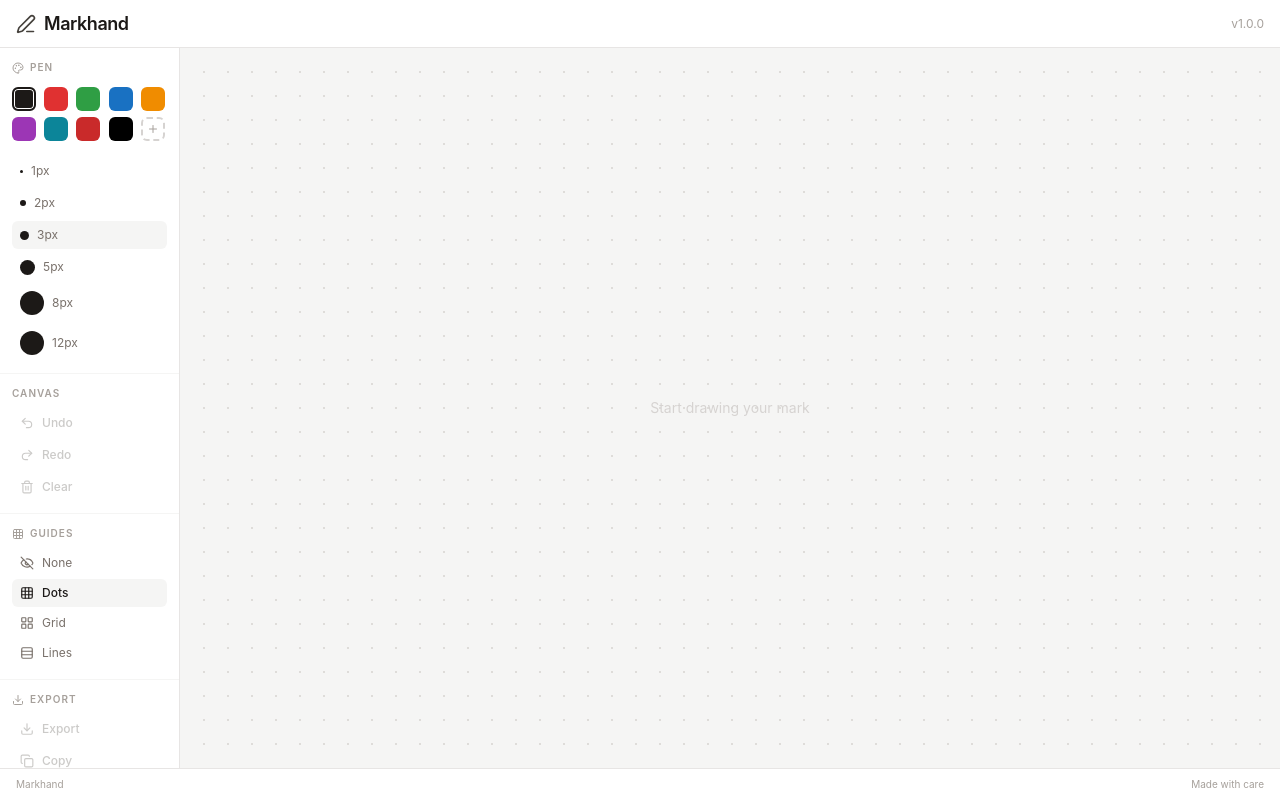
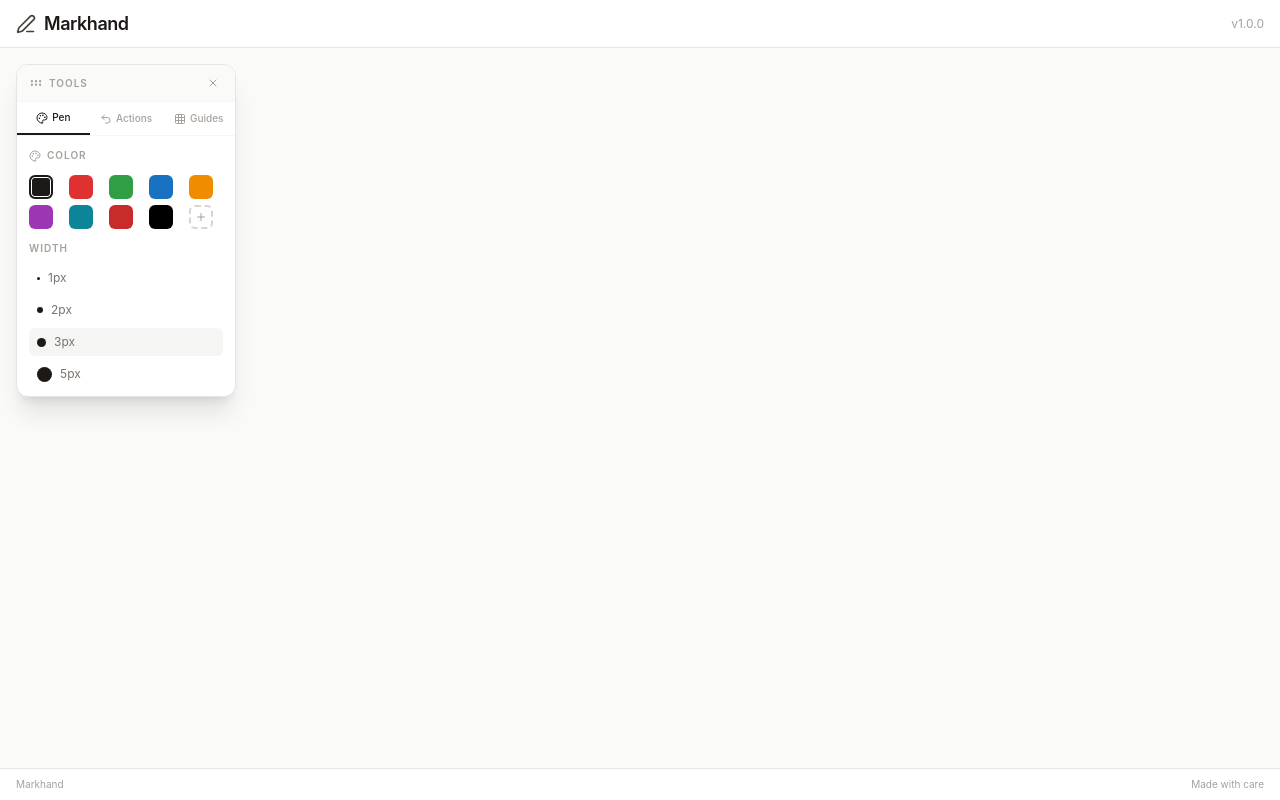
Before and after one commit to bilalmlkdev/markhand, a React (Vite) app: page / in a window 1280 px wide. Built offline with nearby package versions, Linux system fonts and the light colour scheme.

Commit message:
feat: replace sidebar with draggable floating tools panel

```diff
--- a/src/App.tsx
+++ b/src/App.tsx
@@ -1,7 +1,7 @@
 import { useState } from 'react';
 import { Header } from './components/layout/Header';
-import { Sidebar } from './components/layout/Sidebar';
 import { DrawingCanvas } from './components/canvas/DrawingCanvas';
+import { FloatingPanel } from './components/layout/FloatingPanel';
 import { Footer } from './components/layout/Footer';
 import { useDraw } from './hooks/useDraw';
 import type { GuideType } from './types';
@@ -13,9 +13,9 @@
   return (
     <div className="h-screen flex flex-col bg-stone-50 text-stone-900 overflow-hidden">
       <Header />
-      <div className="flex flex-1 overflow-hidden">
-        <Sidebar drawHook={drawHook} guideType={guideType} onGuideChange={setGuideType} />
+      <div className="flex-1 relative overflow-hidden">
         <DrawingCanvas drawHook={drawHook} guideType={guideType} />
+        <FloatingPanel drawHook={drawHook} guideType={guideType} onGuideChange={setGuideType} />
       </div>
       <Footer />
     </div>
--- a/src/components/canvas/GuideOverlay.tsx
+++ b/src/components/canvas/GuideOverlay.tsx
@@ -15,10 +15,10 @@
 
 export function GuideOverlay({ activeGuide, onChange }: GuideOverlayProps) {
   return (
-    <div className="p-3 border-b border-stone-100">
-      <p className="text-[10px] font-semibold text-stone-400 uppercase tracking-widest mb-2 flex items-center gap-1.5">
+    <div className="space-y-2">
+      <p className="text-[10px] font-semibold text-stone-400 uppercase tracking-widest flex items-center gap-1.5">
         <Grid3X3 className="w-3 h-3" />
-        Guides
+        Guide Type
       </p>
       <div className="space-y-0.5">
         {guides.map(guide => (
--- a/src/components/controls/PenControls.tsx
+++ b/src/components/controls/PenControls.tsx
@@ -29,14 +29,13 @@
   onWidthChange,
 }: PenControlsProps) {
   return (
-    <div className="p-3 border-b border-stone-100">
-      <p className="text-[10px] font-semibold text-stone-400 uppercase tracking-widest mb-3 flex items-center gap-1.5">
+    <div className="space-y-3">
+      <p className="text-[10px] font-semibold text-stone-400 uppercase tracking-widest flex items-center gap-1.5">
         <Palette className="w-3 h-3" />
-        Pen
+        Color
       </p>
 
-      {/* Color swatches */}
-      <div className="grid grid-cols-5 gap-1.5 mb-4">
+      <div className="grid grid-cols-5 gap-1.5">
         {colors.map(color => (
           <button
             key={color}
@@ -52,7 +51,10 @@
         <ColorPicker color={activeColor} onChange={onColorChange} />
       </div>
 
-      {/* Stroke widths */}
+      <div>
+        <p className="text-[10px] font-semibold text-stone-400 uppercase tracking-widest mb-2">
+          Width
+        </p>
         <div className="space-y-1">
           {strokeWidths.map(width => (
             <button
@@ -74,5 +76,6 @@
           ))}
         </div>
       </div>
+    </div>
   );
 }
--- a/src/components/exports/ExportModal.tsx
+++ b/src/components/exports/ExportModal.tsx
@@ -23,7 +23,7 @@
 export function ExportModal({ open, onClose, strokes, width, height }: ExportModalProps) {
   const previewRef = useRef<HTMLCanvasElement>(null);
   const [format, setFormat] = useState<Format>('png');
-  const [background, setBackground] = useState<Background>('transparent');
+  const [background, setBackground] = useState<Background>('white');
   const [copied, setCopied] = useState(false);
 
   const bgHex = backgrounds.find(b => b.value === background)?.hex ?? 'transparent';
--- /dev/null
+++ b/src/components/layout/FloatingPanel.tsx
@@ -0,0 +1,201 @@
+import { useState } from 'react';
+import { X, GripHorizontal, Palette, Undo2, Redo2, Trash2, Grid3X3, Download } from 'lucide-react';
+import { Button } from '../ui/Button';
+import { PenControls } from '../controls/PenControls';
+import { GuideOverlay } from '../canvas/GuideOverlay';
+import type { useDraw } from '../../hooks/useDraw';
+import type { GuideType } from '../../types';
+import { ExportModal } from '../exports/ExportModal';
+
+interface FloatingPanelProps {
+  drawHook: ReturnType<typeof useDraw>;
+  guideType: GuideType;
+  onGuideChange: (guide: GuideType) => void;
+}
+
+export function FloatingPanel({ drawHook, guideType, onGuideChange }: FloatingPanelProps) {
+  const [collapsed, setCollapsed] = useState(false);
+  const [activeTab, setActiveTab] = useState<'pen' | 'actions' | 'guides'>('pen');
+  const [exportOpen, setExportOpen] = useState(false);
+  const [position, setPosition] = useState({ x: 16, y: 16 });
+
+  const {
+    currentColor,
+    currentWidth,
+    setCurrentColor,
+    setCurrentWidth,
+    strokes,
+    isEmpty,
+    undo,
+    redo,
+    clear,
+    getCanvas,
+  } = drawHook;
+
+  const canvas = getCanvas();
+  const canvasWidth = canvas?.getBoundingClientRect().width ?? 800;
+  const canvasHeight = canvas?.getBoundingClientRect().height ?? 500;
+
+  const canUndo = strokes.length > 0;
+
+  // Simple drag
+  const [dragging, setDragging] = useState(false);
+  const [dragStart, setDragStart] = useState({ x: 0, y: 0 });
+
+  const handleDragStart = (e: React.MouseEvent) => {
+    setDragging(true);
+    setDragStart({ x: e.clientX - position.x, y: e.clientY - position.y });
+  };
+
+  const handleDrag = (e: React.MouseEvent) => {
+    if (!dragging) return;
+    setPosition({ x: e.clientX - dragStart.x, y: e.clientY - dragStart.y });
+  };
+
+  const handleDragEnd = () => {
+    setDragging(false);
+  };
+
+  if (collapsed) {
+    return (
+      <div className="absolute z-40" style={{ left: position.x, top: position.y }}>
+        <button
+          onClick={() => setCollapsed(false)}
+          className="w-9 h-9 bg-white rounded-full shadow-lg border border-stone-200 flex items-center justify-center hover:bg-stone-50 transition-colors cursor-pointer"
+        >
+          <Palette className="w-4 h-4 text-stone-600" />
+        </button>
+      </div>
+    );
+  }
+
+  return (
+    <>
+      <div
+        className="absolute z-40 bg-white rounded-xl shadow-xl border border-stone-200 overflow-hidden w-[220px]"
+        style={{ left: position.x, top: position.y }}
+        onMouseMove={handleDrag}
+        onMouseUp={handleDragEnd}
+        onMouseLeave={handleDragEnd}
+      >
+        {/* Drag handle + close */}
+        <div
+          className="flex items-center justify-between px-3 py-2 bg-stone-50 border-b border-stone-100 cursor-grab active:cursor-grabbing select-none"
+          onMouseDown={handleDragStart}
+        >
+          <div className="flex items-center gap-1.5">
+            <GripHorizontal className="w-3.5 h-3.5 text-stone-400" />
+            <span className="text-[10px] font-semibold text-stone-400 uppercase tracking-widest">
+              Tools
+            </span>
+          </div>
+          <button
+            onClick={() => setCollapsed(true)}
+            className="w-5 h-5 flex items-center justify-center rounded hover:bg-stone-200 transition-colors cursor-pointer"
+          >
+            <X className="w-3 h-3 text-stone-400" />
+          </button>
+        </div>
+
+        {/* Tabs */}
+        <div className="flex border-b border-stone-100">
+          {(
+            [
+              { id: 'pen', label: 'Pen', icon: <Palette className="w-3 h-3" /> },
+              { id: 'actions', label: 'Actions', icon: <Undo2 className="w-3 h-3" /> },
+              { id: 'guides', label: 'Guides', icon: <Grid3X3 className="w-3 h-3" /> },
+            ] as const
+          ).map(tab => (
+            <button
+              key={tab.id}
+              onClick={() => setActiveTab(tab.id)}
+              className={`flex-1 flex items-center justify-center gap-1 py-2 text-[10px] font-medium transition-colors cursor-pointer ${
+                activeTab === tab.id
+                  ? 'bg-white text-stone-900 border-b-2 border-stone-900'
+                  : 'text-stone-400 hover:text-stone-600 hover:bg-stone-50'
+              }`}
+            >
+              {tab.icon}
+              {tab.label}
+            </button>
+          ))}
+        </div>
+
+        {/* Tab content */}
+        <div className="max-h-[260px] overflow-y-auto">
+          {activeTab === 'pen' && (
+            <div className="p-3">
+              <PenControls
+                activeColor={currentColor}
+                activeWidth={currentWidth}
+                onColorChange={setCurrentColor}
+                onWidthChange={setCurrentWidth}
+              />
+            </div>
+          )}
+
+          {activeTab === 'actions' && (
+            <div className="p-3 space-y-1">
+              <Button
+                variant="ghost"
+                size="sm"
+                className="w-full justify-start"
+                disabled={!canUndo}
+                onClick={undo}
+              >
+                <Undo2 className="w-3.5 h-3.5" />
+                <span className="text-xs">Undo</span>
+              </Button>
+              <Button
+                variant="ghost"
+                size="sm"
+                className="w-full justify-start"
+                disabled
+                onClick={redo}
+              >
+                <Redo2 className="w-3.5 h-3.5" />
+                <span className="text-xs">Redo</span>
+              </Button>
+              <Button
+                variant="ghost"
+                size="sm"
+                className="w-full justify-start text-red-500 hover:text-red-600"
+                disabled={isEmpty}
+                onClick={clear}
+              >
+                <Trash2 className="w-3.5 h-3.5" />
+                <span className="text-xs">Clear</span>
+              </Button>
+              <div className="border-t border-stone-100 pt-1 mt-1">
+                <Button
+                  variant="ghost"
+                  size="sm"
+                  className="w-full justify-start"
+                  disabled={isEmpty}
+                  onClick={() => setExportOpen(true)}
+                >
+                  <Download className="w-3.5 h-3.5" />
+                  <span className="text-xs">Export</span>
+                </Button>
+              </div>
+            </div>
+          )}
+
+          {activeTab === 'guides' && (
+            <div className="p-3">
+              <GuideOverlay activeGuide={guideType} onChange={onGuideChange} />
+            </div>
+          )}
+        </div>
+      </div>
+
+      <ExportModal
+        open={exportOpen}
+        onClose={() => setExportOpen(false)}
+        strokes={strokes}
+        width={canvasWidth}
+        height={canvasHeight}
+      />
+    </>
+  );
+}
--- a/src/components/layout/Sidebar.tsx
+++ /dev/null
@@ -1,72 +0,0 @@
-import { useState } from 'react';
-import { PenControls } from '../controls/PenControls';
-import { CanvasControls } from '../controls/CanvasControls';
-import { GuideOverlay } from '../canvas/GuideOverlay';
-import { ExportPanel } from '../exports/ExportPanel';
-import { ExportModal } from '../exports/ExportModal';
-import type { useDraw } from '../../hooks/useDraw';
-import type { GuideType } from '../../types';
-
-interface SidebarProps {
-  drawHook: ReturnType<typeof useDraw>;
-  guideType: GuideType;
-  onGuideChange: (guide: GuideType) => void;
-}
-
-export function Sidebar({ drawHook, guideType, onGuideChange }: SidebarProps) {
-  const {
-    currentColor,
-    currentWidth,
-    setCurrentColor,
-    setCurrentWidth,
-    strokes,
-    isEmpty,
-    undo,
-    redo,
-    clear,
-    getCanvas,
-  } = drawHook;
-
-  const [modalOpen, setModalOpen] = useState(false);
-  const canvas = getCanvas();
-  const canvasWidth = canvas?.getBoundingClientRect().width ?? 800;
-  const canvasHeight = canvas?.getBoundingClientRect().height ?? 500;
-
-  const canUndo = strokes.length > 0;
-  const canRedo = false;
-
-  const handleOpenModal = () => {
-    setModalOpen(true);
-  };
-
-  return (
-    <>
-      <aside className="w-[180px] min-w-[180px] border-r border-stone-200 bg-white flex flex-col overflow-y-auto">
-        <PenControls
-          activeColor={currentColor}
-          activeWidth={currentWidth}
-          onColorChange={setCurrentColor}
-          onWidthChange={setCurrentWidth}
-        />
-        <CanvasControls
-          canUndo={canUndo}
-          canRedo={canRedo}
-          isEmpty={isEmpty}
-          onUndo={undo}
-          onRedo={redo}
-          onClear={clear}
-        />
-        <GuideOverlay activeGuide={guideType} onChange={onGuideChange} />
-        <ExportPanel isEmpty={isEmpty} onOpenModal={handleOpenModal} />
-      </aside>
-
-      <ExportModal
-        open={modalOpen}
-        onClose={() => setModalOpen(false)}
-        strokes={strokes}
-        width={canvasWidth}
-        height={canvasHeight}
-      />
-    </>
-  );
-}
```
Lines whose indentation alone changed are shown as unchanged.
